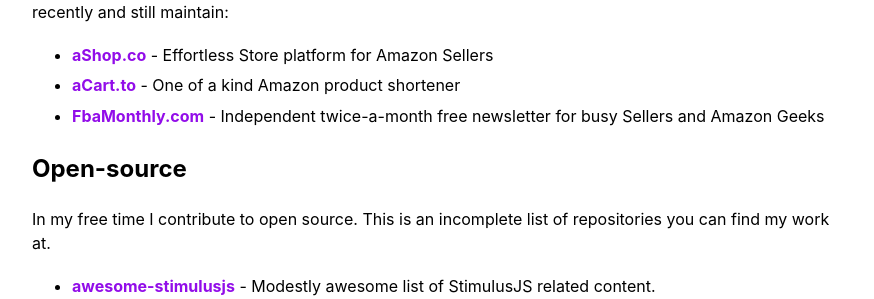
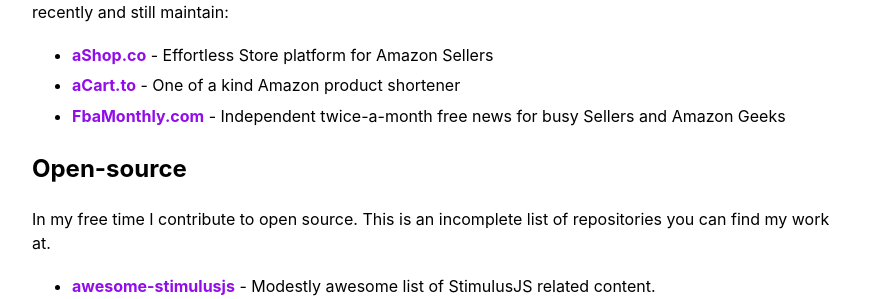
Before and after one commit to skatkov/skatkov.com, a Jekyll site: the page built from projects.md, in a window 1280 px wide. Shown: the part 492-791 px from the top of the page, without its empty margins (198-1072 px from the left). Built offline with Jekyll 4.4.1, drawn with Linux system fonts in a browser that asks for light colours.

Commit message:
Update projects.md

```diff
--- a/projects.md
+++ b/projects.md
@@ -9,7 +9,7 @@
 Launching side-projects greatly contributes to my self-learning. Here's the list of projects I launched recently and still maintain:
 - [aShop.co](https://www.ashop.co) - Effortless Store platform for Amazon Sellers
 - [aCart.to](https://www.acart.to) - One of a kind Amazon product shortener
-- [FbaMonthly.com](https://www.fbamonthly.com) - Independent twice-a-month free newsletter for busy Sellers and Amazon Geeks
+- [FbaMonthly.com](https://www.fbamonthly.com) - Independent twice-a-month free news for busy Sellers and Amazon Geeks
 
 ## Open-source
 In my free time I contribute to open source. This is an incomplete list of repositories you can find my work at.
```
